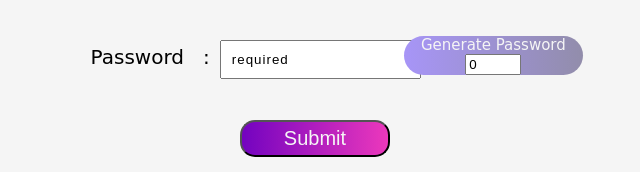
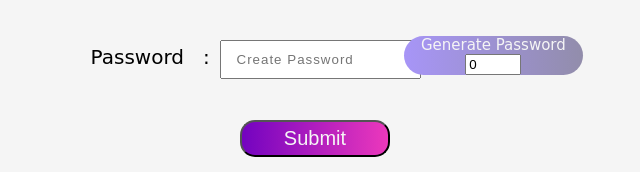
Before and after one commit to Kalayarasi/password, a plain HTML site: page index.html in a window 1280 px wide. Shown: the part 298-470 px from the top of the page, 391-1031 px from the left. Drawn offline with Linux system fonts and the light colour scheme; a web font is replaced by a local one.

Commit message:
Update index.html

```diff
--- a/index.html
+++ b/index.html
@@ -20,7 +20,7 @@
                 Email &nbsp;: <input type="email" placeholder="Email" name="email" class="email" id="email" required>
             <br>
             Password &nbsp; :<input type="text" name="" placeholder=" Create Password "
-            id="password" readonly="" value="required">
+            id="password" readonly="" required>
             <div class="generate"  onclick="getPassword();" id="generate">
                 Generate Password
                 <div id="pass" >
```
